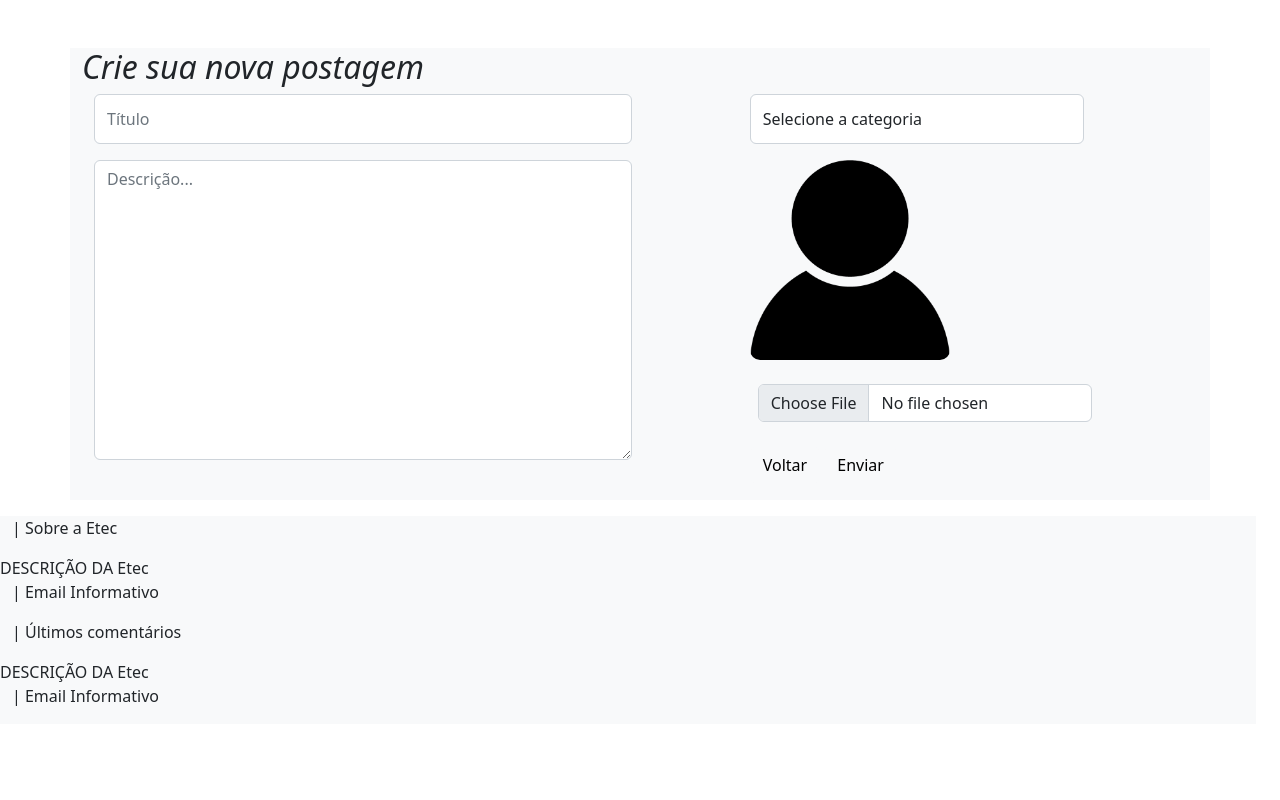
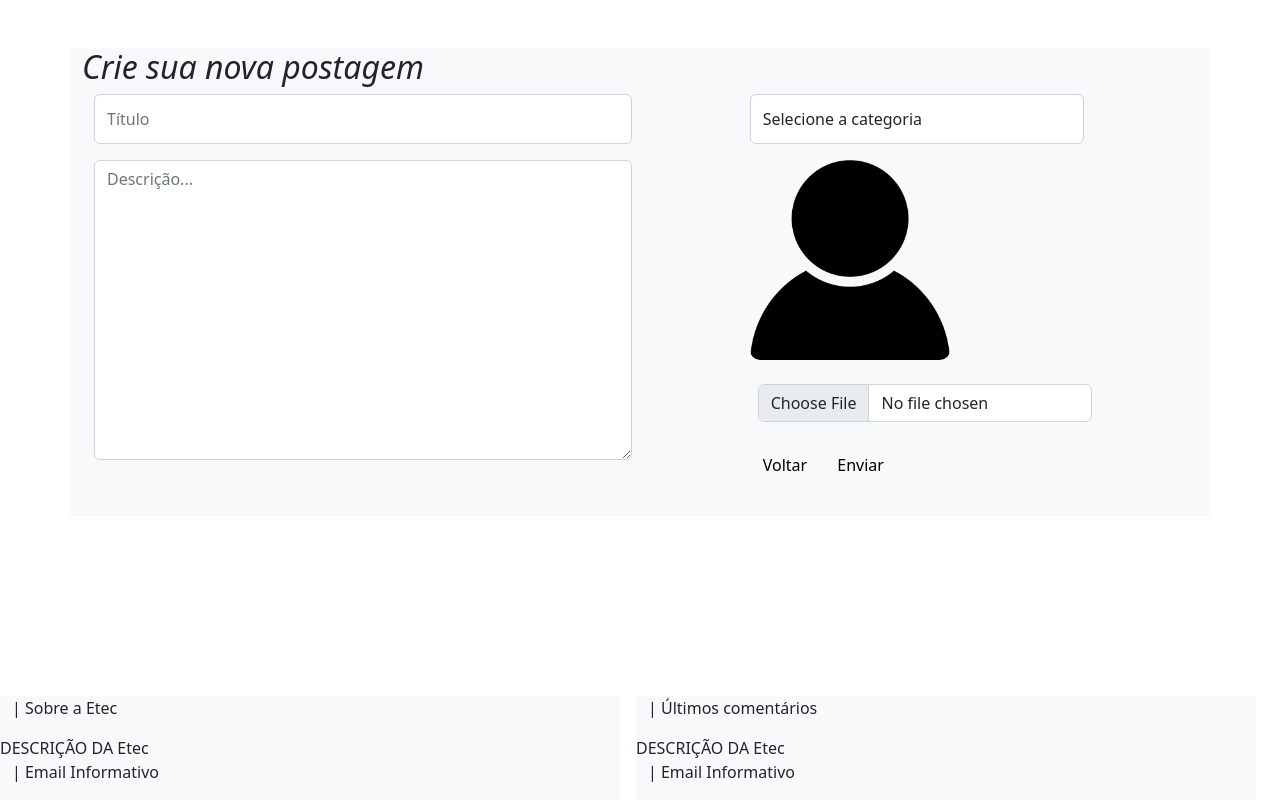
Before and after one commit to SystemRhino/jtec-yes-css, a PHP site: page /php/add_noticia.php in a window 1280 px wide. Run offline with PHP 8.4, Linux system fonts and the light colour scheme; data that the repository does not hold is empty.

Commit message:
Add files via upload

```diff
--- a/css/style.css
+++ b/css/style.css
@@ -51,3 +51,33 @@ li > img{
 	display: grid;
 	grid-template-columns: repeat(2, 1fr);
 }
+#info{
+	display: grid;
+	grid-template-columns: repeat(2, 1fr);
+	gap: 1em;
+}
+footer{
+	margin-top: auto;
+}
+html {
+    height: 100%;
+    min-height: 100%;
+}
+
+body {
+    display: flex;
+    flex-direction: column;
+    min-height: 100%;
+}
+div.col-4{
+	display: grid;
+	grid-template-rows: 50px 20px;
+}
+div.col-6{
+	display: grid;
+	grid-template-rows: 50px 200px;
+}
+#per{
+	display: grid;
+	grid-template-columns: repeat(2, 1fr);
+}
```
